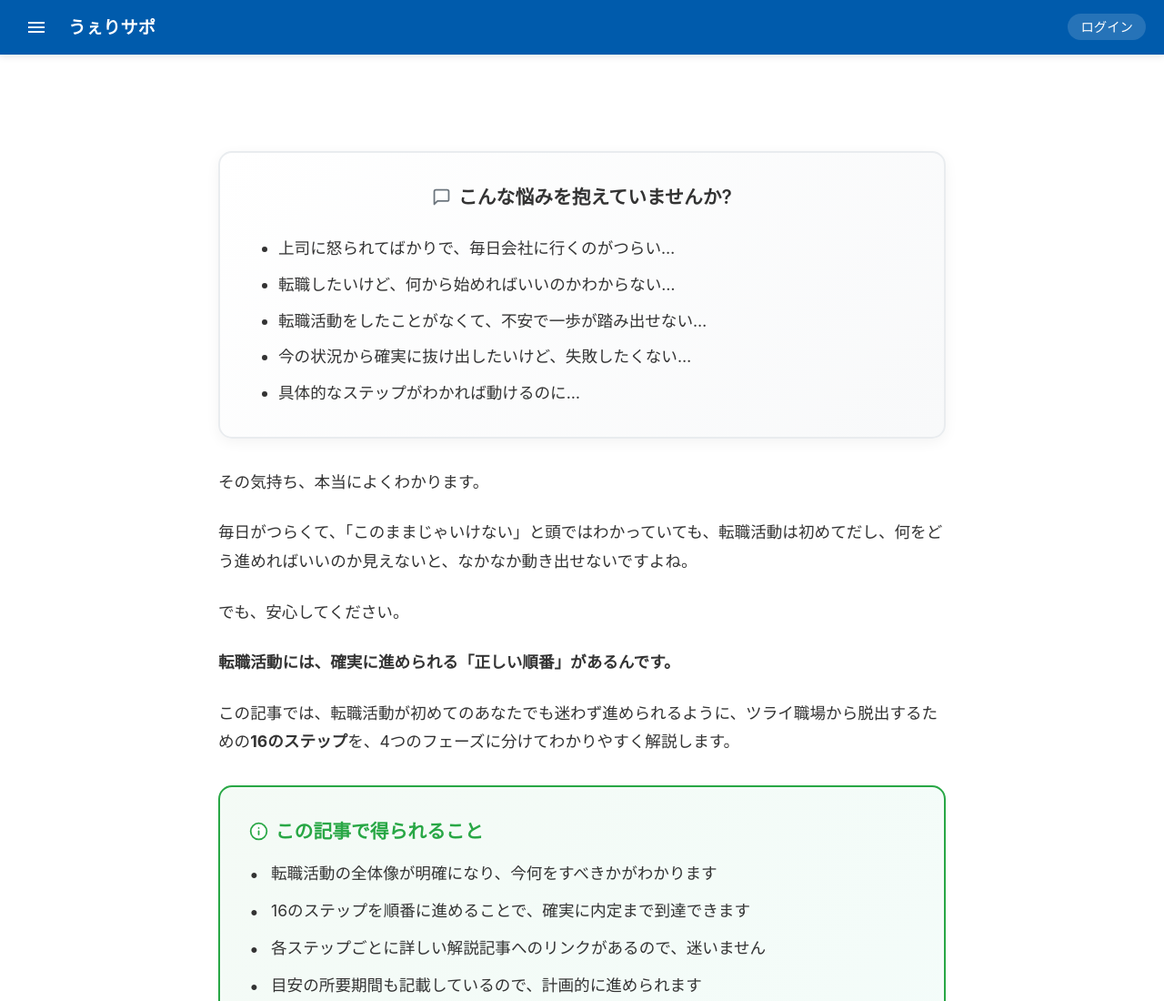
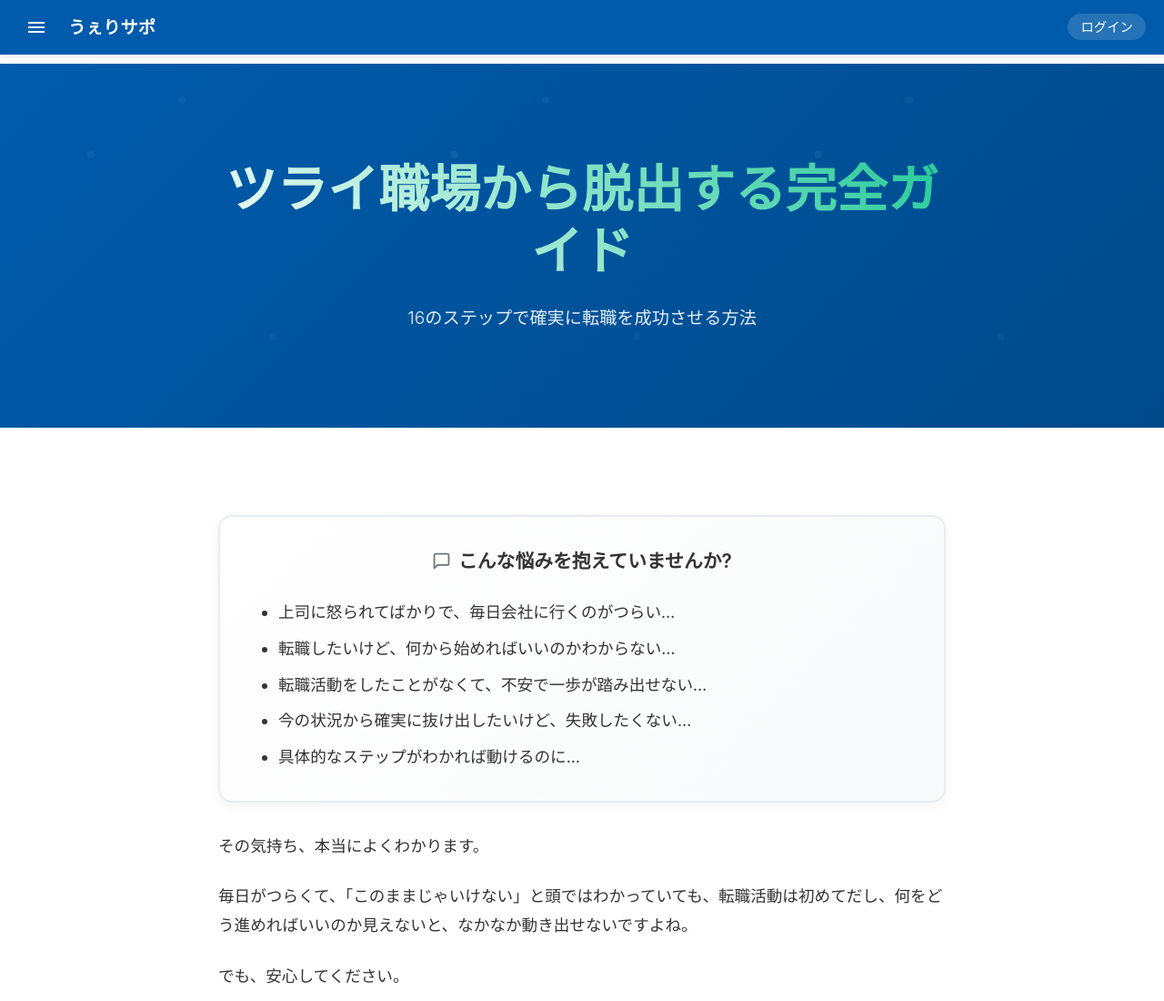
Before and after one commit to werisupp/werisupp, a plain HTML site: page index.html in a window 1280 px wide. Shown: the top 1100 px of the page at 91% size. Drawn offline with Linux system fonts and the light colour scheme.

Commit message:
Update index.html

```diff
--- a/index.html
+++ b/index.html
@@ -52,6 +52,17 @@
   <!-- ▼ メインコンテンツ -->
   <!-- ここにarticle.htmlの内容（article-2.txtの全内容）を貼り付け -->
 
+  <!-- Article Header -->
+  <header class="article-header">
+  <div class="container">
+  <div class="article-header-content">
+  <h1>ツライ職場から脱出する完全ガイド</h1>
+  <div class="article-meta">16のステップで確実に転職を成功させる方法</div>
+  </div>
+  </div>
+  </header>
+
+  <!-- Article Content -->
   <main class="article-content">
   <div class="container">
   <div class="content-wrapper">
```
